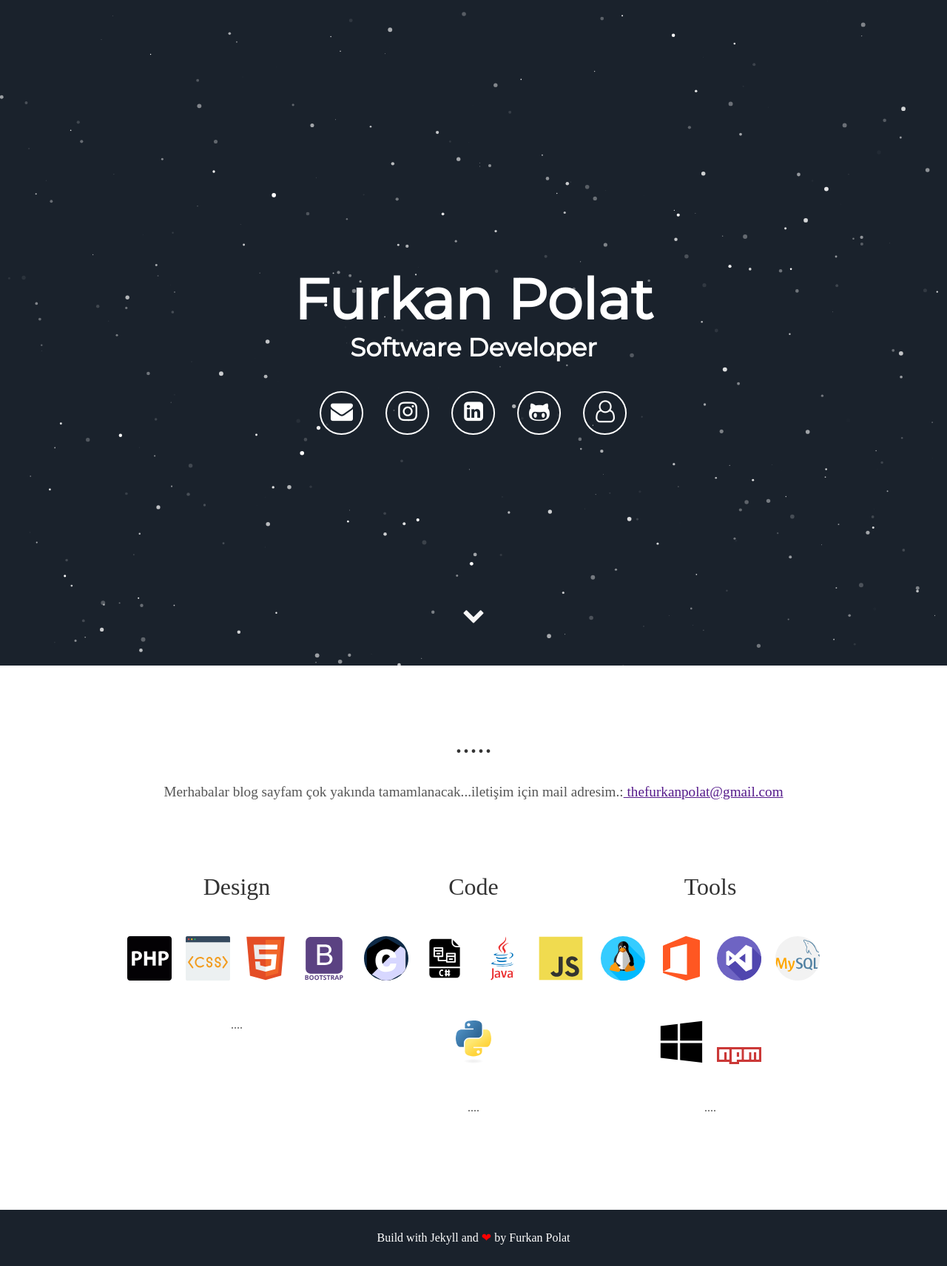
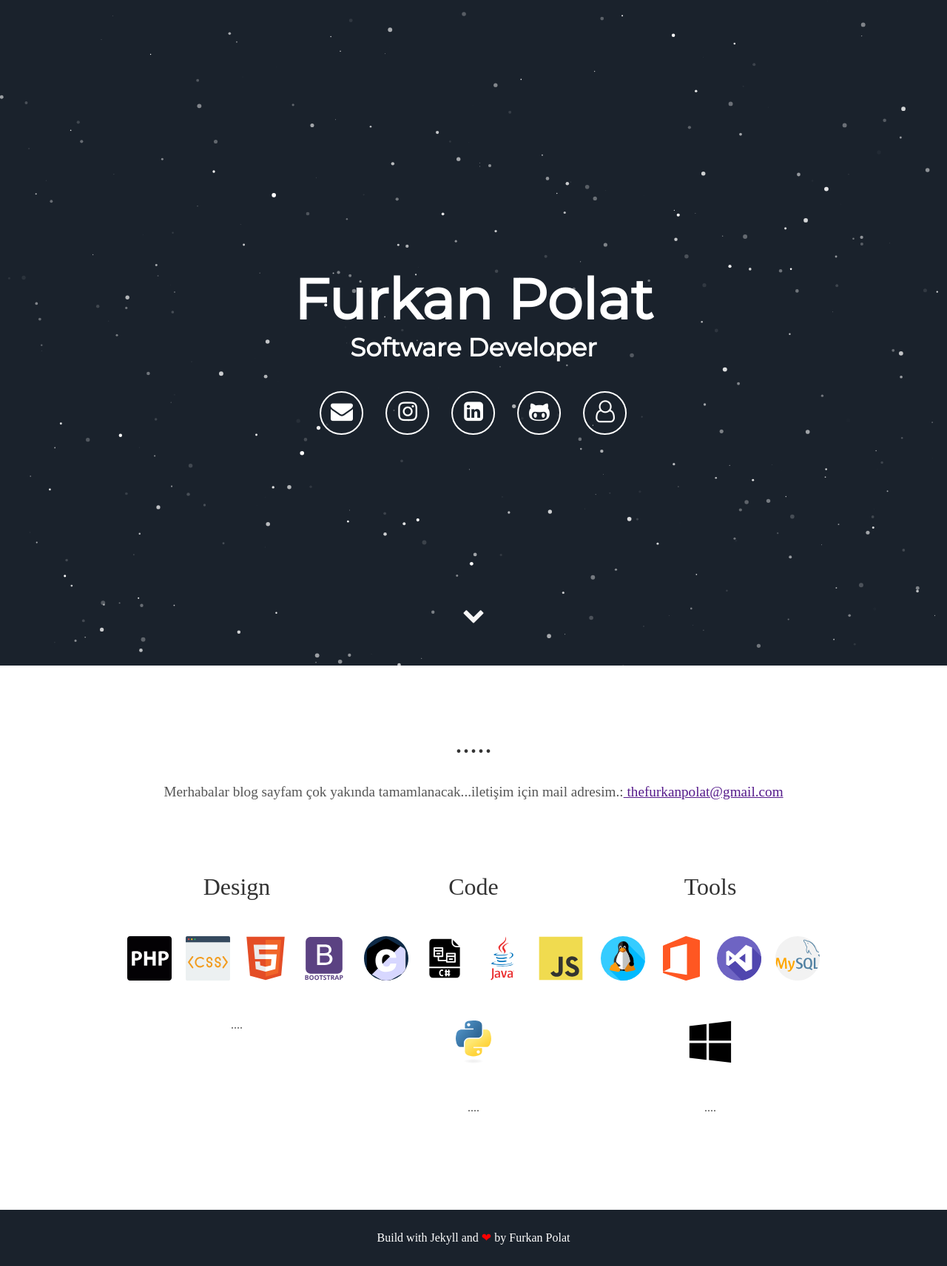
Before and after one commit to thefurkanpolat/thefurkanpolat.github.iooooo, a Jekyll site: the page built from index.html, in a window 1280 px wide. Shown: the whole page at 74% size. Built offline with Jekyll 4.4.1, drawn with Linux system fonts in a browser that asks for light colours; some web fonts are replaced.

Commit message:
Update about.html

```diff
--- a/_includes/about.html
+++ b/_includes/about.html
@@ -204,12 +204,7 @@
 </svg>
 
 <svg height="682.66669pt" viewBox="-21 -21 682.66669 682.66669" width="682.66669pt" xmlns="http://www.w3.org/2000/svg"><path d="m262.871094 44.382812-262.871094 30.933594v225.175782h262.871094zm0 0"/><path d="m300.371094 600.03125 339.628906 39.96875v-302.28125h-339.628906zm0 0"/><path d="m640 300.492188v-300.492188l-339.628906 39.96875v260.523438zm0 0"/><path d="m0 337.71875v226.964844l262.871094 30.933594v-257.898438zm0 0"/></svg>
-    <svg x="0px" y="0px" width="540px" height="210px" viewBox="0 0 18 7">
-      <path fill="#CB3837" d="M0,0h18v6H9v1H5V6H0V0z M1,5h2V2h1v3h1V1H1V5z M6,1v5h2V5h2V1H6z M8,2h1v2H8V2z M11,1v4h2V2h1v3h1V2h1v3h1V1H11z"/>
-      <polygon fill="#FFFFFF" points="1,5 3,5 3,2 4,2 4,5 5,5 5,1 1,1 "/>
-      <path fill="#FFFFFF" d="M6,1v5h2V5h2V1H6z M9,4H8V2h1V4z"/>
-      <polygon fill="#FFFFFF" points="11,1 11,5 13,5 13,2 14,2 14,5 15,5 15,2 16,2 16,5 17,5 17,1 "/>
-    </svg>
+
     <p>....</p>
   </div>
 </div>
```
